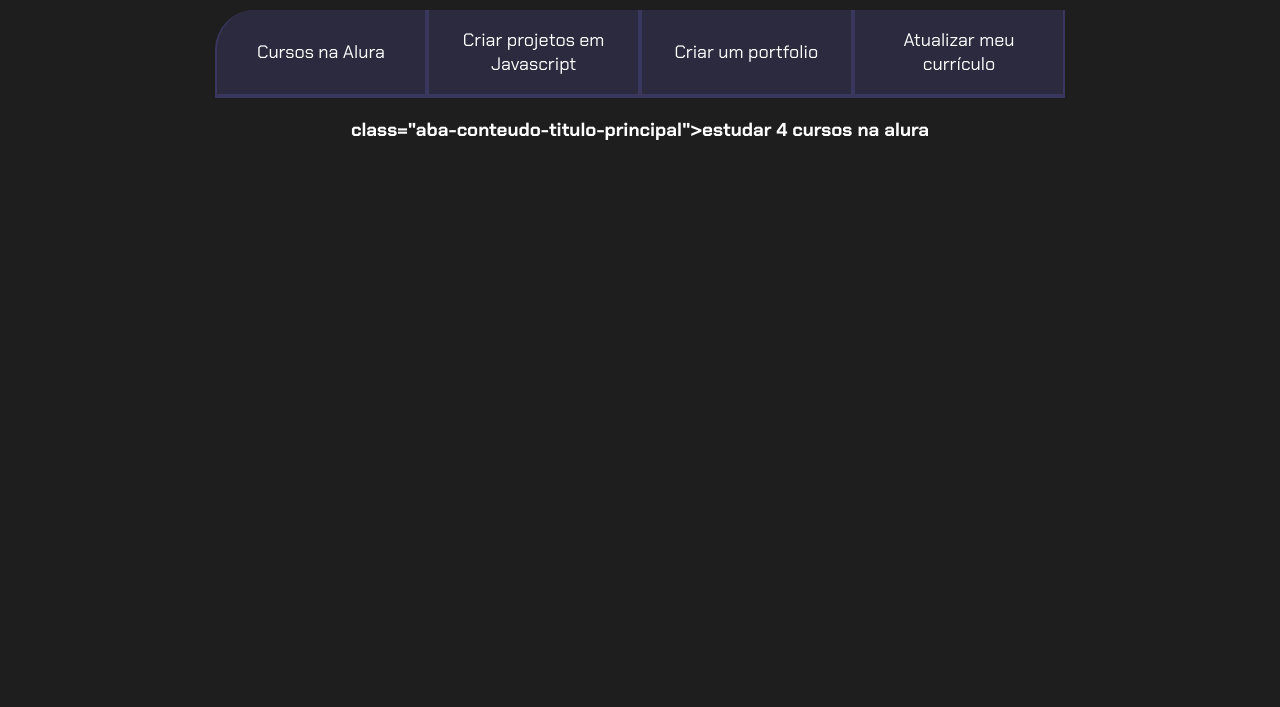
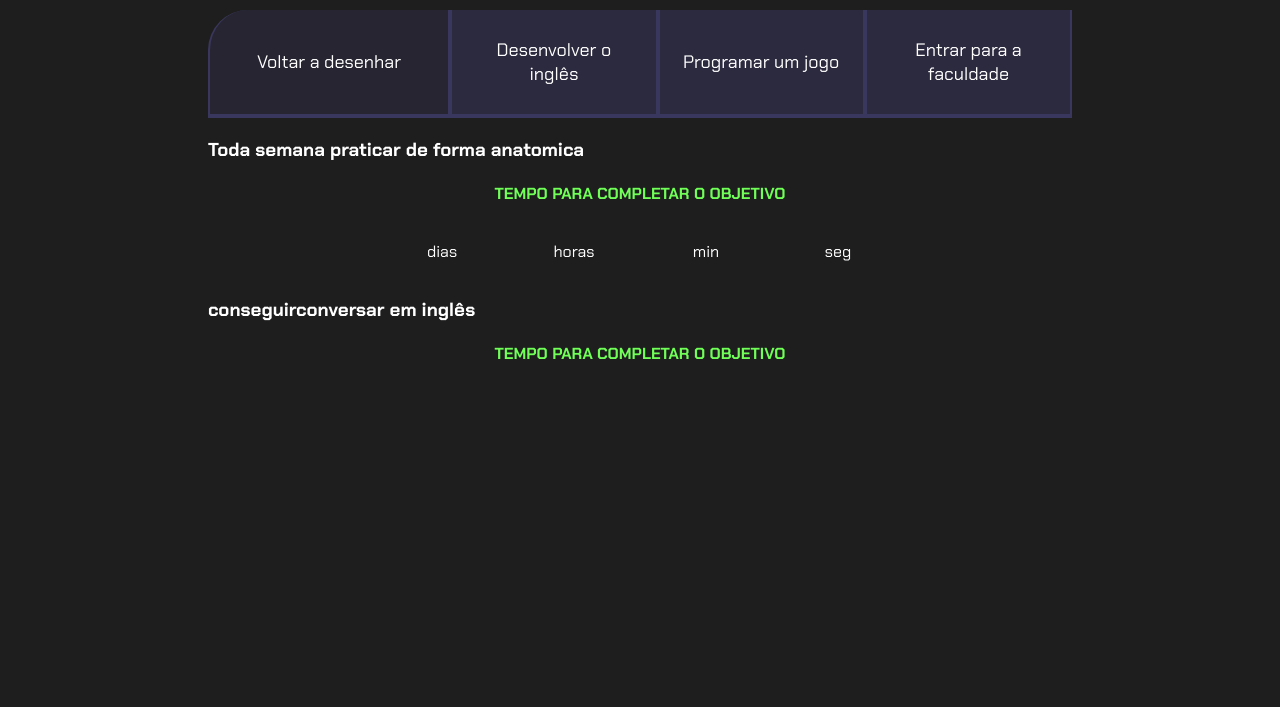
Before and after one commit to sdayra-afk/sebastia, a plain HTML site: page index.html in a window 1280 px wide. Shown: the part 93-800 px from the top of the page. Drawn offline with Linux system fonts and the light colour scheme; files that its build step writes are made by us from their sources.

Commit message:
atualizaçao 01\06

```diff
--- a/index.html
+++ b/index.html
@@ -5,25 +5,45 @@
     <meta charset="UTF-8">
     <meta name="viewport" content="width=device-width, initial-scale=1.0">
     <title>Meus objetivos do ano</title>
-    <link rel="stylesheet" href="style.css">
+    <link rel="stylesheet" href="css/style.css">
 </head>
 
 <body>
     <section class="conteudo-principal">
-        <h2 class="titulo-principal">Meus Objetivos do ano<span>_</span></h2>
-        <div class="botoes">
-            <button class="botao">Cursos na Alura</button>
-            <button class="botao">Criar projetos em Javascript</button>
-            <button class="botao">Criar um portfolio</button>
-            <button class="botao">Atualizar meu currículo</button>
-        </div>
-        <div class="abas-texto">
-            <div class="abascontexto">
-                <h3>class="aba-conteudo-titulo-principal">estudar 4 cursos na alura</h3>
-                <h4 class="abas-conteudo-titulo-secundario"            </div>
-        </div>
-    </section>
-    <script src="main.js"></script>
-</body>
-
-</html>
+        <h2 class="titulo-principal"><span>_</span>Meus objetivos do ano<span>_</span></h2>
+        <div class="conteudo">
+            <div class="botoes">
+                <button class="botao ativo">Voltar a desenhar</button>
+                <button class="botao">Desenvolver o inglês</button>
+                <button class="botao">Programar um jogo</button>
+                <button class="botao">Entrar para a faculdade</button>
+            </div>
+            <div class="abas-textos">
+                <div class="aba-conteudo ativo">
+                    <h3 class="aba-conteudo-titulo-principal">Toda semana praticar de forma anatomica</h3>
+                    <h4 class="aba-conteudo-titulo-secundario">Tempo para completar o objetivo</h4>
+                    <div class="contador">
+                        <div class="contador-digito">
+                            <p class="contador-digito-numero" id="dias0"></p>
+                            <p class="contador-digito-texto">dias</p>
+                        </div>
+                        <div class="contador-digito">
+                            <p class="contador-digito-numero" id="horas0"></p>
+                            <p class="contador-digito-texto">horas</p>
+                        </div>
+                        <div class="contador-digito">
+                            <p class="contador-digito-numero" id="min0"></p>
+                            <p class="contador-digito-texto">min</p>
+                        </div>
+                        <div class="contador-digito">
+                            <p class="contador-digito-numero" id="seg0"></p>
+                            <p class="contador-digito-texto">seg</p>
+                        </div>
+                    </div>
+                </div>
+                <div class="aba-conteudo">
+            <h3 class="aba-conteudo-titulo-principal">conseguirconversar em inglês</h3>
+            <h4 class="aba-conteudo-titulo-secundario">tempo para completar o objetivo</h4>
+            <div class="contador">
+            <div class="contador-digito">
+                <p class="contador de "
```
